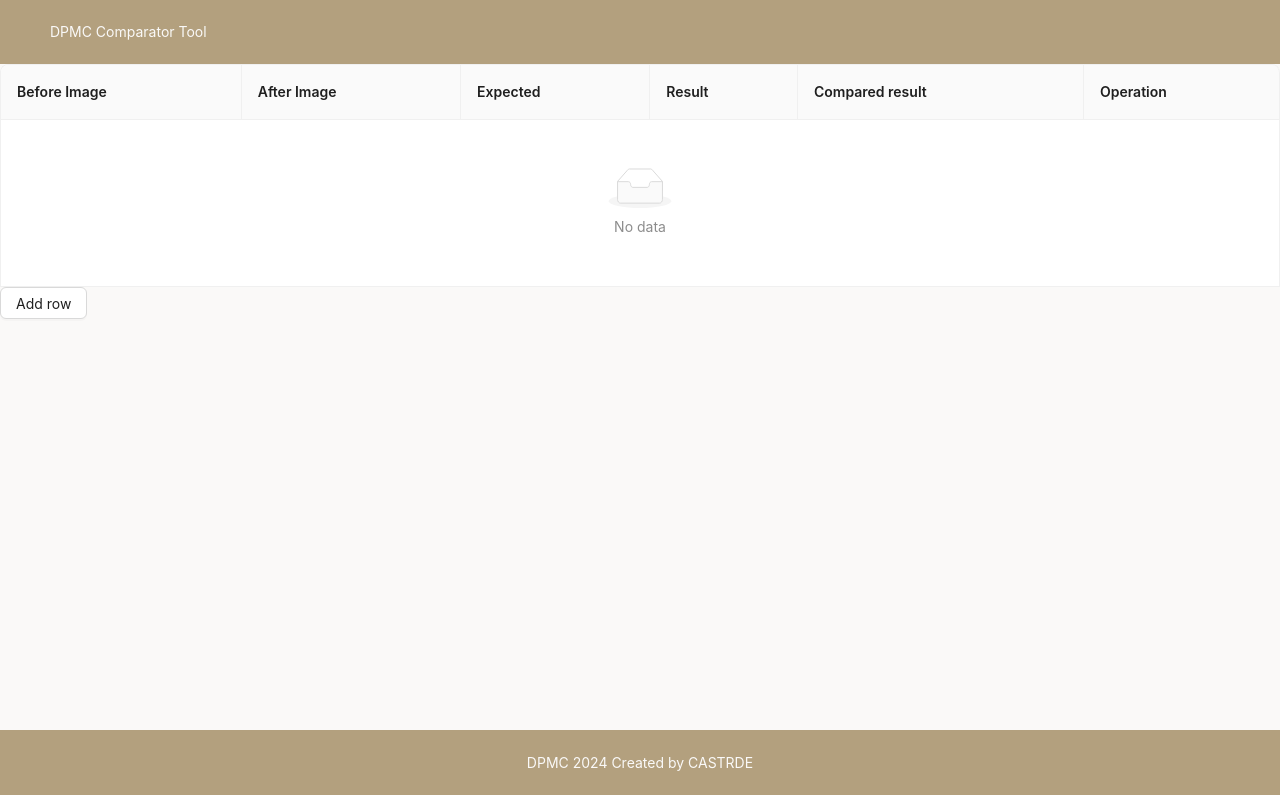
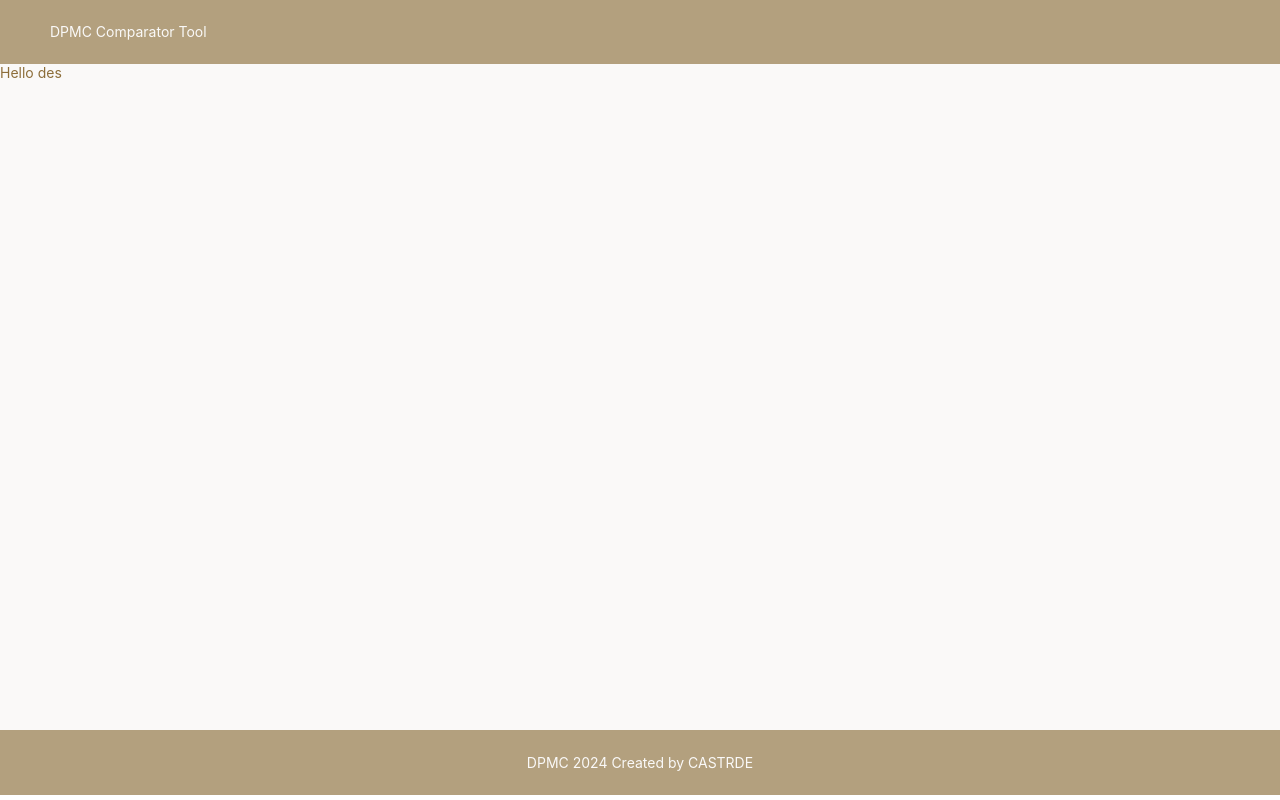
Before and after one commit to CDesiree/pdfcomparator-frontend, a React (Create React App) app: page / in a window 1280 px wide. Built offline with nearby package versions, Linux system fonts and the light colour scheme.

Commit message:
Revert "[feat] add table and button component"
This reverts commit 30020e2aaa2da8548f5a6377c762337d8bc49a5d.

```diff
--- a/src/components/pages/Home.jsx
+++ b/src/components/pages/Home.jsx
@@ -1,146 +1,10 @@
-import { Button, Table, Form, Input } from "antd";
-import React, { useContext, useEffect, useRef, useState } from "react";
-const EditableContext = React.createContext(null);
-const EditableRow = ({ index, ...props }) => {
-    const [form] = Form.useForm();
-    return (
-      <Form form={form} component={false}>
-        <EditableContext.Provider value={form}>
-          <tr {...props} />
-        </EditableContext.Provider>
-      </Form>
-    );
-  };
-  const EditableCell = ({
-    title,
-    editable,
-    children,
-    dataIndex,
-    record,
-    handleSave,
-    ...restProps
-  }) => {
-    const [editing, setEditing] = useState(false);
-    const inputRef = useRef(null);
-    const form = useContext(EditableContext);
-    useEffect(() => {
-      if (editing) {
-        inputRef.current.focus();
-      }
-    }, [editing]);
-    const toggleEdit = () => {
-      setEditing(!editing);
-      form.setFieldsValue({
-        [dataIndex]: record[dataIndex],
-      });
-    };
-    const save = async () => {
-      try {
-        const values = await form.validateFields();
-        toggleEdit();
-        handleSave({
-          ...record,
-          ...values,
-        });
-      } catch (errInfo) {
-        console.log('Save failed:', errInfo);
-      }
-    };
-    let childNode = children;
-    if (editable) {
-      childNode = editing ? (
-        <Form.Item
-          style={{
-            margin: 0,
-          }}
-          name={dataIndex}
-          rules={[
-            {
-              required: true,
-              message: `${title} is required.`,
-            },
-          ]}
-        >
-          <Input ref={inputRef} onPressEnter={save} onBlur={save} />
-        </Form.Item>
-      ) : (
-        <div
-          className="editable-cell-value-wrap"
-          style={{
-            paddingRight: 24,
-          }}
-          onClick={toggleEdit}
-        >
-          {children}
-        </div>
-      );
-    }
-    return <td {...restProps}>{childNode}</td>;
-  };
+import React from "react";
+
 function Home() {
-    const components = {
-        body: {
-          row: EditableRow,
-          cell: EditableCell,
-        },
-      };
-
-    const defaultColumns = [
-        {
-            title: 'Before Image',
-            dataIndex: 'before-image',
-            editable: true,
-        },
-        {
-            title: 'After Image',
-            dataIndex: 'after-image',
-            editable: true,
-        },
-        {
-            title: 'Expected',
-            dataIndex: 'expected',
-            editable: true,
-        },
-        {
-            title: 'Result',
-            dataIndex: 'result',
-            editable: true
-        },
-        {
-            title: 'Compared result',
-            dataIndex: 'compared-file',
-            editable: true
-        },
-        {
-            title: 'Operation',
-            dataIndex: 'operation',
-            editable: true
-        }
-    ];
-    const columns = defaultColumns.map((col) => {
-        if (!col.editable) {
-          return col;
-        }
-        return {
-          ...col,
-          onCell: (record) => ({
-            record,
-            editable: col.editable,
-            dataIndex: col.dataIndex,
-            title: col.title,
-          }),
-        };
-      });
     return (
         <>
-            <div>
-                <Table
-                    components={components}
-                    bordered
-                    columns={columns}/>
-                <Button>
-                    Add row
-                </Button>
+            <div className="home-page">
+                Hello des
             </div>
         </>
     );
```
